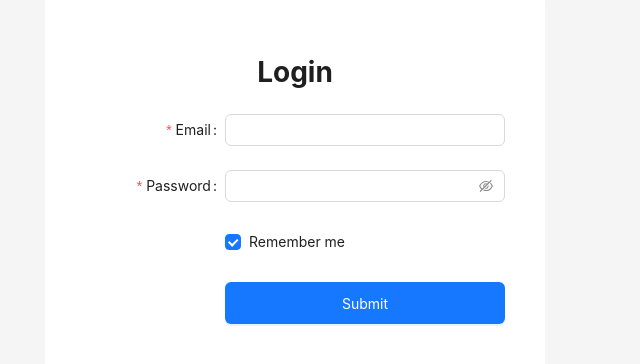
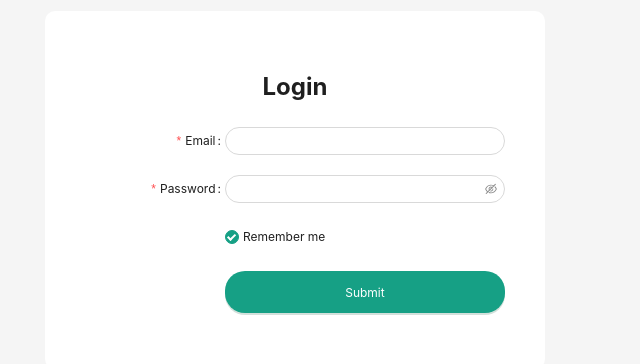
Before and after one commit to mindset-labs/loyaltybank, a React (Create React App) app in the folder admin-ui/: page /login in a window 1280 px wide. Shown: the part 210-574 px from the top of the page, without its empty margins (345-985 px from the left). Built offline with nearby package versions, Linux system fonts and the light colour scheme.

Commit message:
Add theme customization file and enable on the admin UI

```diff
--- a/admin-ui/src/App.tsx
+++ b/admin-ui/src/App.tsx
@@ -51,6 +51,7 @@ const App: React.FC = () => {
         theme="dark"
         mode="inline"
         defaultSelectedKeys={[location.pathname]}
+        style={{ fontSize: 14 }}
       >
         <Menu.Item key="/" icon={<UserOutlined />}>
           <Link to="/">Home</Link>
--- /dev/null
+++ b/admin-ui/src/theme.ts
@@ -0,0 +1,20 @@
+import { ThemeConfig, theme } from 'antd'
+
+const themeConfig: ThemeConfig = {
+    token: {
+        // Seed Token
+        colorPrimary: '#16a085',
+        borderRadius: 20,
+
+        // Alias Token
+        // colorBgContainer: '#f6ffed',
+    },
+    algorithm: [theme.compactAlgorithm],
+    components: {
+        Table: {
+          size: 10
+        },
+    },
+}
+
+export default themeConfig
```
Also changed, not shown: admin-ui/src/index.tsx (+7 -6 lines).
